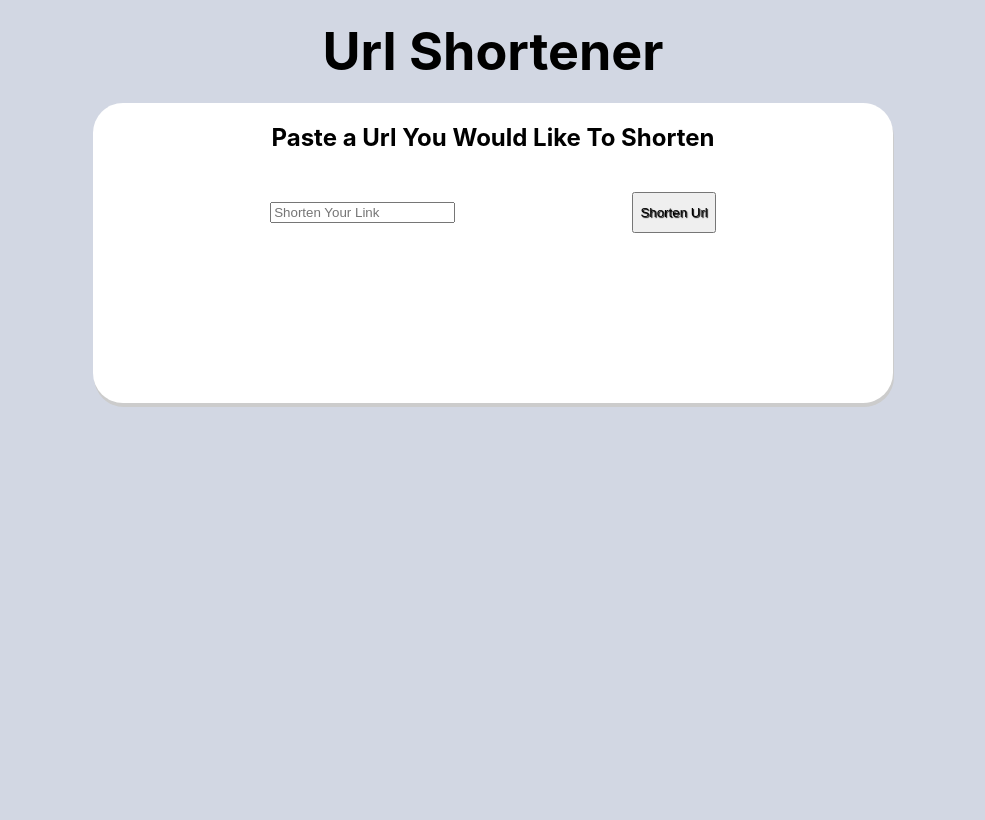
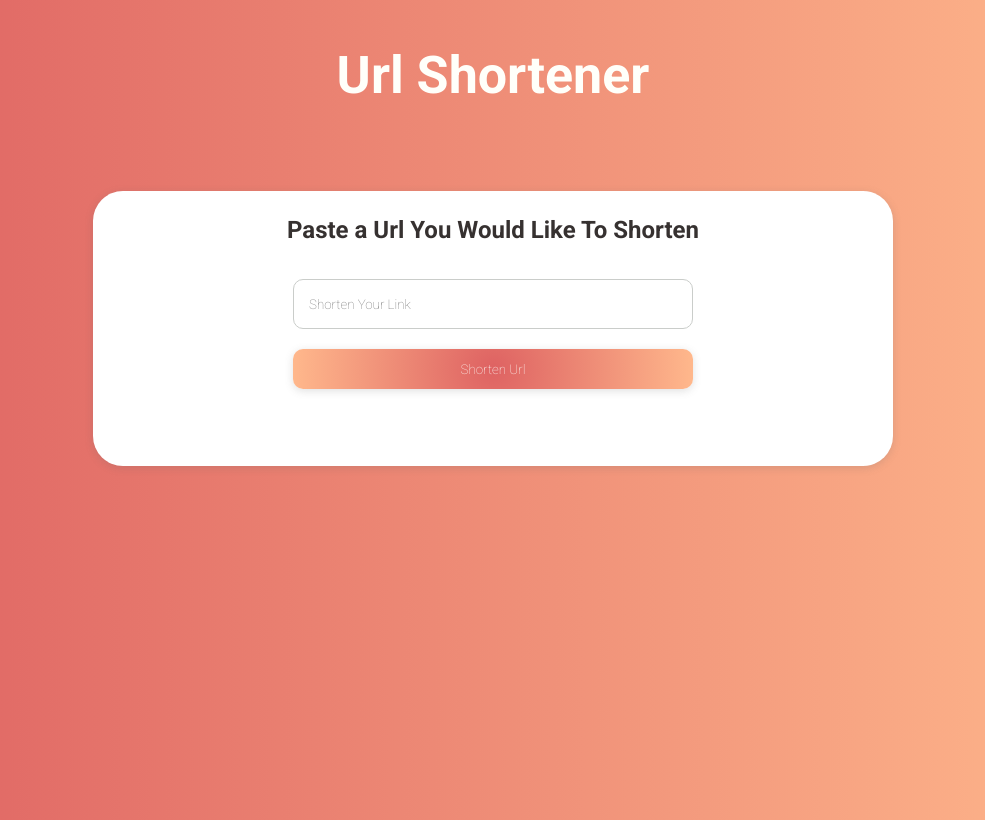
Before and after one commit to ehk9000/url-shortener, a React (Create React App) app in the folder frontend/: page / in a window 1280 px wide. Shown: the whole page, without its empty margins (147-1132 px from the left). Built offline with nearby package versions, Linux system fonts and the light colour scheme.

Commit message:
Background and form styling

```diff
--- a/frontend/public/index.html
+++ b/frontend/public/index.html
@@ -15,6 +15,13 @@
       user's mobile device or desktop. See https://developers.google.com/web/fundamentals/web-app-manifest/
     -->
 		<link rel="manifest" href="%PUBLIC_URL%/manifest.json" />
+		<link rel="preconnect" href="https://fonts.googleapis.com" />
+		<link rel="preconnect" href="https://fonts.gstatic.com" crossorigin />
+		<link
+			href="https://fonts.googleapis.com/css2?family=Roboto:ital,wght@0,100;0,700;1,100;1,500&display=swap"
+			rel="stylesheet"
+		/>
+
 		<!--
       Notice the use of %PUBLIC_URL% in the tags above.
       It will be replaced with the URL of the `public` folder during the build.
@@ -24,10 +31,9 @@
       work correctly both with client-side routing and a non-root public URL.
       Learn how to configure a non-root public URL by running `npm run build`.
     -->
-    <title>React App</title>
+		<title>Url Shortener</title>
 	</head>
 	<body>
-    <noscript>You need to enable JavaScript to run this app.</noscript>
 		<div id="root"></div>
 		<!--
       This HTML file is a template.
--- a/frontend/src/components/App/App.css
+++ b/frontend/src/components/App/App.css
@@ -1,18 +1,15 @@
 .App {
-  box-sizing: border-box;
 	text-align: center;
-  min-height: 100vh;
+	min-height: 100vh;
 }
 
-
 .App-header {
-	/* display: flex;
-	flex-direction: row;
-	align-items: center;
-  justify-content: center; */
+	margin: 15px auto;
 	font-size: calc(10px + 2vmin);
-} h1 {
-  max-width: 1000px;
-  margin: 20px auto;
-
 }
+h1 {
+	max-width: 1000px;
+	margin: 20px auto;
+	padding: 25px;
+	color: #fffffa;
+}
--- a/frontend/src/components/UrlForm/UrlForm.css
+++ b/frontend/src/components/UrlForm/UrlForm.css
@@ -1,34 +1,55 @@
 main {
 	display: block;
-	margin: 0 auto;
+	margin: 60px auto 0 auto;
 	max-width: 1000px;
 }
 
 h2 {
 	padding: 20px;
-	margin: 20px;
+	margin: 5px;
+	width: 100%;
 }
 
 .form-wrapper {
 	background-color: #ffff;
-	box-shadow: 1px 4px #ccc;
+	box-shadow: rgba(99, 99, 99, 0.2) 0px 2px 8px 0px;
 	border-radius: 30px;
 	max-width: 800px;
-	height: 300px;
+	height: 275px;
 	margin: 0 auto;
 }
 
 .submit-btn {
 	text-align: center;
-	text-shadow: 1px 1px 1px #000;
+	font-weight: 500;
+	height: 40px;
+	padding: 10px;
+	width: 50%;
+	margin-top: 10px;
+	box-shadow: rgba(99, 99, 99, 0.2) 0px 2px 8px 0px;
+	border-radius: 10px;
+	color: #fffffa;
+	border: transparent;
+	background: radial-gradient(
+		circle,
+		rgba(222, 98, 98, 1) 0%,
+		rgba(255, 184, 140, 1) 100%
+	);
 }
 
 .url-wrapper {
 	display: flex;
-	flex-flow: row nowrap;
+	flex-flow: column nowrap;
 	justify-content: space-evenly;
+	align-items: center;
+	margin: 0 auto;
 }
 
 input {
 	margin: 10px 0;
+	height: 50px;
+	padding: 15px;
+	border: 1px solid #cacdca;
+	border-radius: 10px;
+	width: 50%;
 }
--- a/frontend/src/components/UrlForm/UrlForm.js
+++ b/frontend/src/components/UrlForm/UrlForm.js
@@ -9,8 +9,8 @@ const UrlForm = () => {
 			<main>
 				<section className='form-wrapper'>
 					<form onSubmit={handleSubmit()}>
-						<h2>Paste a Url You Would Like To Shorten</h2>
 						<section className='url-wrapper'>
+							<h2>Paste a Url You Would Like To Shorten</h2>
 							<input
 								placeholder='Shorten Your Link'
 								type='text'
--- a/frontend/src/index.css
+++ b/frontend/src/index.css
@@ -1,15 +1,15 @@
 body {
-  margin: 0;
-  font-family: -apple-system, BlinkMacSystemFont, 'Segoe UI', 'Roboto', 'Oxygen',
-    'Ubuntu', 'Cantarell', 'Fira Sans', 'Droid Sans', 'Helvetica Neue',
-    sans-serif;
-  -webkit-font-smoothing: antialiased;
-  -moz-osx-font-smoothing: grayscale;
-  background-color: #d2d7e3;
-
+	margin: 0;
+	background-color: #d2d7e3;
+	background: linear-gradient(
+		90deg,
+		rgba(222, 98, 98, 1) 0%,
+		rgba(255, 184, 140, 1) 100%
+	);
 }
 
-code {
-  font-family: source-code-pro, Menlo, Monaco, Consolas, 'Courier New',
-    monospace;
+* {
+	box-sizing: border-box;
+	font-family: 'Roboto', sans-serif;
+	color: #363130;
 }
```
Also changed, not shown: 1 other file (tests, documents, lock files or other folders). Lines whose indentation alone changed are shown as unchanged.
